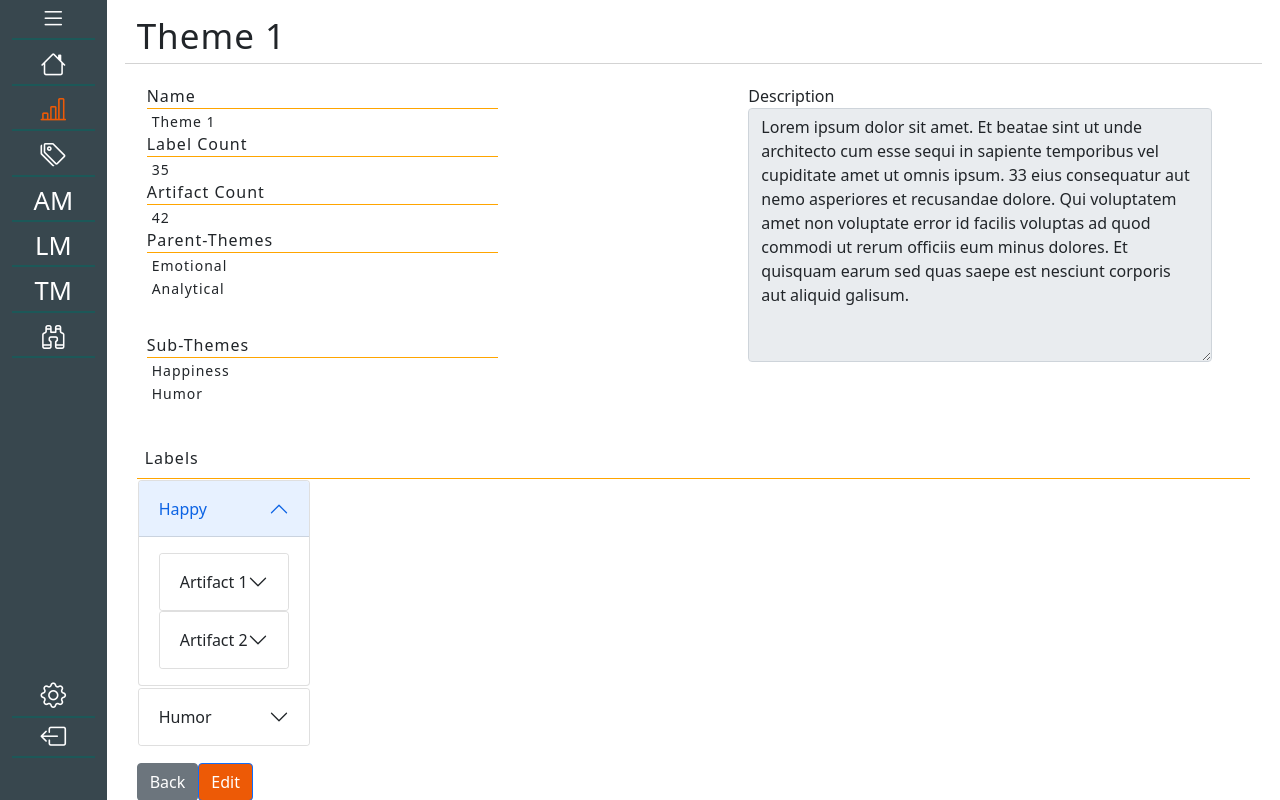
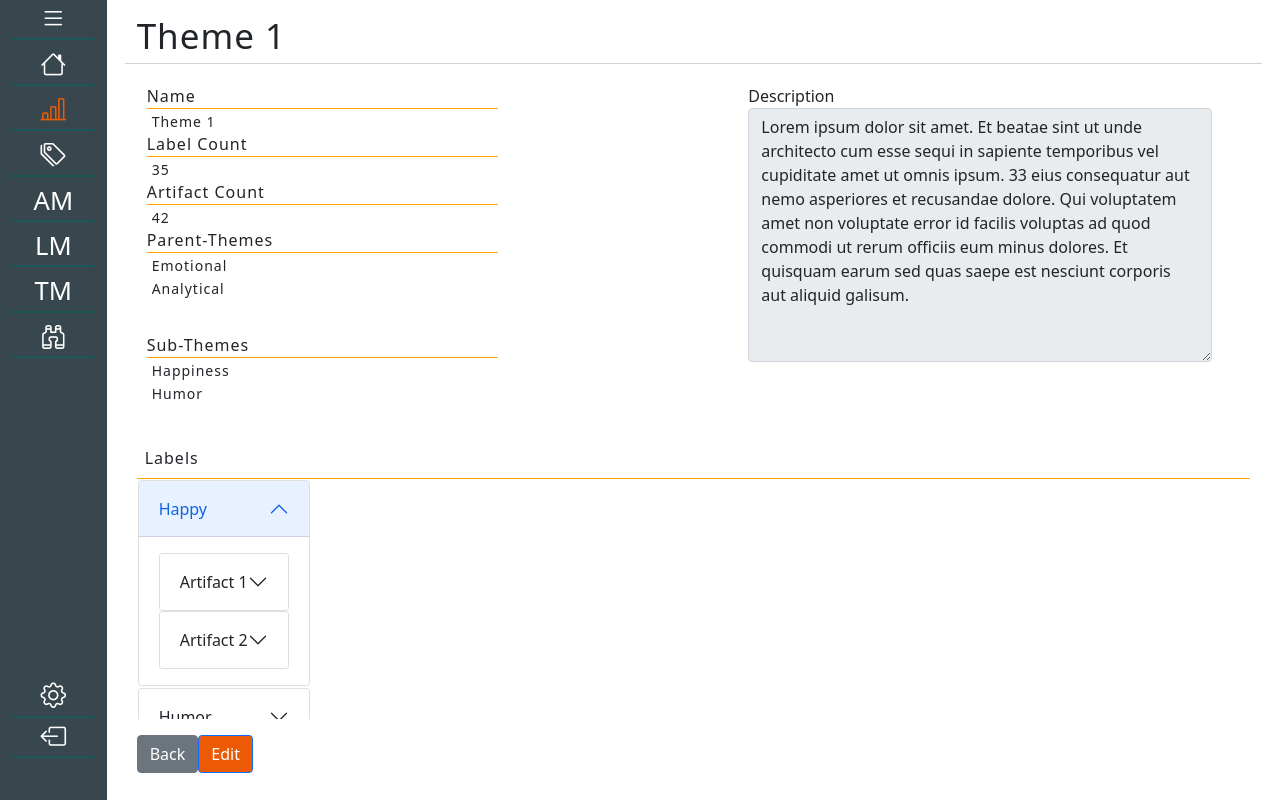
Before and after one commit to muctadir/lama, an Angular app in the folder frontend/: page /project/singleTheme in a window 1280 px wide. Built offline with nearby package versions, Linux system fonts and the light colour scheme.

Commit message:
Fixed Scroll on Labels part of single theme view

```diff
--- a/frontend/src/app/single-theme-view/single-theme-view.component.html
+++ b/frontend/src/app/single-theme-view/single-theme-view.component.html
@@ -82,10 +82,11 @@
                         <th scope="col" id="labelsHeader">Labels</th>
                     </tr>
                 </thead>
+                <div  id="accordionScroll">
                 <tbody>
-                    <!--List of Label dropdowns-->
-                    <div>
+                    <!--List of Label dropdowns accordion-->
                     <tr *ngFor="let label of allLabels">
+                        <!--Row for each Label-->
                         <th scope="row">
                             <ngb-accordion #acc="ngbAccordion" activeIds="ngb-panel-0">
                                 <ngb-panel title="{{label.labelName}}">
@@ -114,8 +115,8 @@
                             </ngb-accordion>
                         </th>
                     </tr>
+                </tbody>
                 </div>
-                </tbody>
             </table>
         </div>
 
--- a/frontend/src/app/single-theme-view/single-theme-view.component.scss
+++ b/frontend/src/app/single-theme-view/single-theme-view.component.scss
@@ -145,3 +145,8 @@
     min-height: 50vh;
     overflow-y: scroll;
 }
+// Scrolling for the accordion
+#accordionScroll{
+    overflow-y: scroll;
+    height: 30vh;
+}
```
Lines whose indentation alone changed are shown as unchanged.
